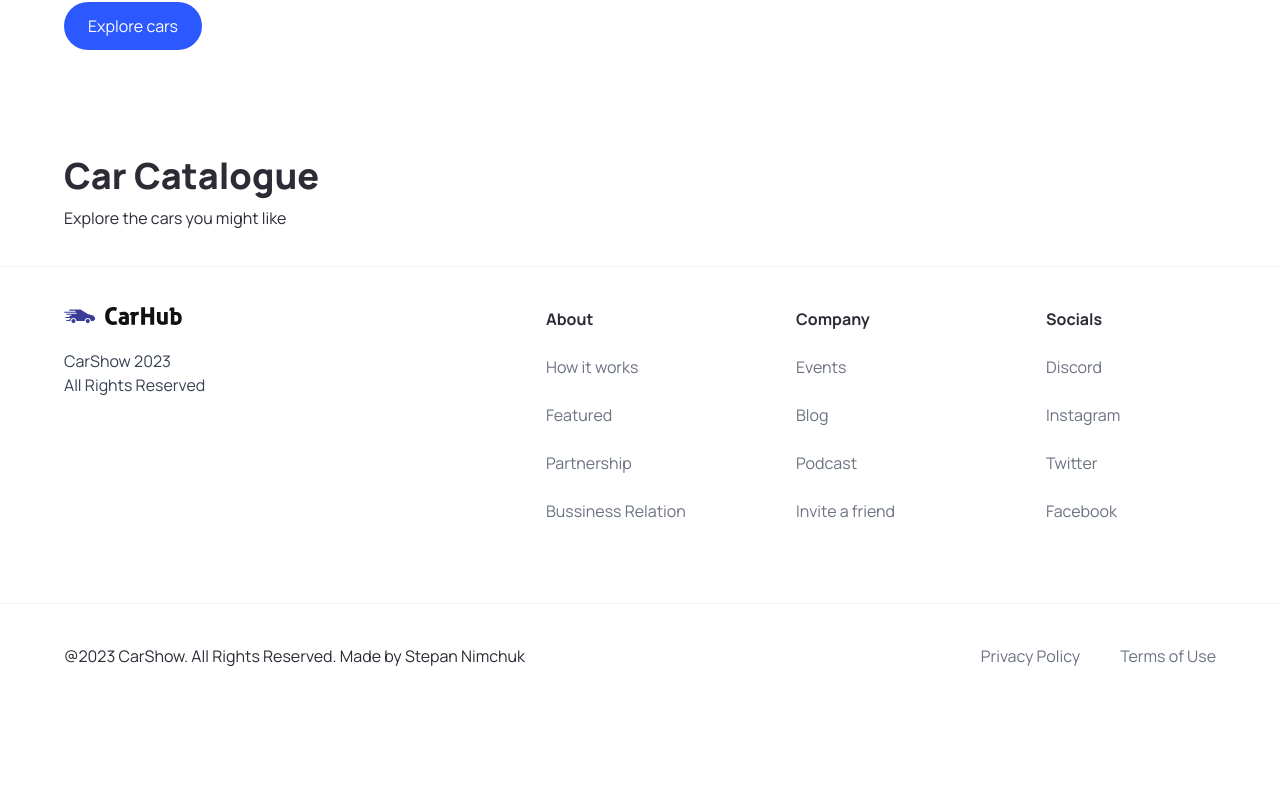
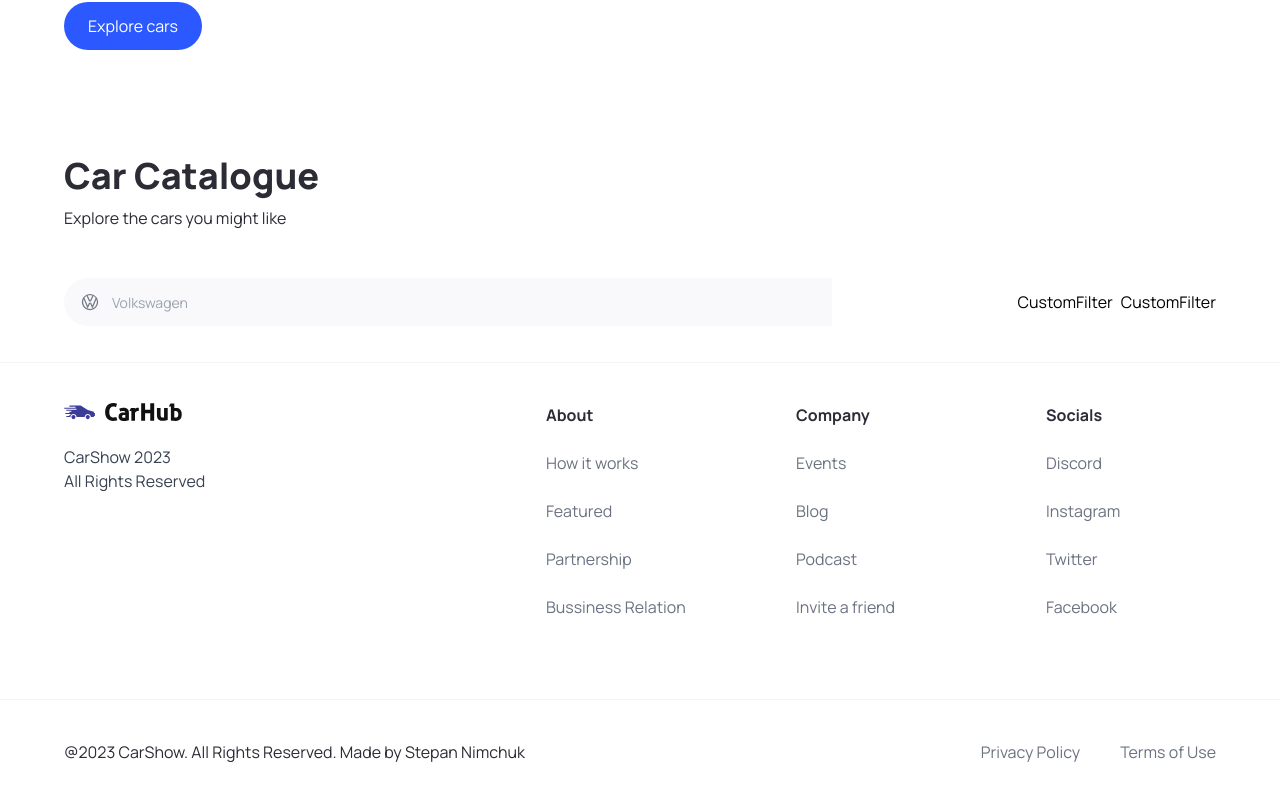
Before and after one commit to Stepan72/ShowCar, a Next.js app: page / in a window 1280 px wide. Shown: the part 708-1508 px from the top of the page. Before the commit the page ends 1416 px from the top, so only its background shows below. Built offline with nearby package versions, Linux system fonts and the light colour scheme.

Commit message:
started Combobox component

```diff
--- a/app/page.tsx
+++ b/app/page.tsx
@@ -1,4 +1,4 @@
-import { Hero } from "@/components";
+import { Hero, CustomFilter, SearchBar } from "@/components";
 import Image from "next/image";
 
 export default function Home() {
@@ -10,6 +10,13 @@
           <h1 className="text-4xl font-extrabold">Car Catalogue</h1>
           <p>Explore the cars you might like</p>
         </div>
+        <div className="home__filters">
+          <SearchBar />
+          <div className="home__filter-container">
+            <CustomFilter title="fuel" />
+            <CustomFilter title="year" />
+          </div>
+        </div>
       </div>
     </main>
   );
--- /dev/null
+++ b/components/CustomFilter.tsx
@@ -0,0 +1,7 @@
+import React from "react";
+
+function CustomFilter() {
+  return <div>CustomFilter</div>;
+}
+
+export default CustomFilter;
--- /dev/null
+++ b/components/SearchBar.tsx
@@ -0,0 +1,22 @@
+"use client";
+import { SearchManufacturer } from ".";
+import { useState } from "react";
+
+function SearchBar() {
+  const [manufacturer, setManufacturer] = useState("");
+
+  function handleSearch() {}
+
+  return (
+    <form className="searchbar" onSubmit={handleSearch}>
+      <div className="searchbar__item">
+        <SearchManufacturer
+          manufacturer={manufacturer}
+          setManufacturer={setManufacturer}
+        />
+      </div>
+    </form>
+  );
+}
+
+export default SearchBar;
--- /dev/null
+++ b/components/SearchManufacturer.tsx
@@ -0,0 +1,45 @@
+"use client";
+import { SearchManufacturerProps } from "@/types";
+import { Combobox, Transition } from "@headlessui/react";
+import Image from "next/image";
+import { ChangeEvent, useState } from "react";
+
+function SearchManufacturer({
+  manufacturer,
+  setManufacturer,
+}: SearchManufacturerProps) {
+  const [query, setQuery] = useState("");
+
+  function onChangeHandler(e: ChangeEvent<HTMLInputElement>) {
+    setQuery(e.target.value);
+  }
+
+  return (
+    <div className="search-manufacturer">
+      <Combobox>
+        <div className="relative w-full">
+          <Combobox.Button className="absolute top-[14px]">
+            <Image
+              src="/assets/car-logo.svg"
+              width={20}
+              height={20}
+              className="ml-4"
+              alt="car-logo"
+            />
+          </Combobox.Button>
+          <Combobox.Input
+            className="search-manufacturer__input"
+            placeholder="Volkswagen"
+            displayValue={(manufacturer: string) => manufacturer}
+            // onChange={onChangeHandler}
+            onChange={onChangeHandler}
+          />
+        </div>
+      </Combobox>
+    </div>
+  );
+}
+
+export default SearchManufacturer;
+
+/// 1:02:42
--- a/components/index.ts
+++ b/components/index.ts
@@ -2,5 +2,16 @@
 import CustomButton from "./CustomButton";
 import Navbar from "./Navbar";
 import Footer from "./Footer";
+import CustomFilter from "./CustomFilter";
+import SearchBar from "./SearchBar";
+import SearchManufacturer from "./SearchManufacturer";
 
-export { Hero, CustomButton, Navbar, Footer };
+export {
+  Hero,
+  CustomButton,
+  SearchBar,
+  CustomFilter,
+  Navbar,
+  Footer,
+  SearchManufacturer,
+};
--- a/package.json
+++ b/package.json
@@ -9,6 +9,7 @@
     "lint": "next lint"
   },
   "dependencies": {
+    "@headlessui/react": "^1.7.15",
     "@types/node": "20.4.5",
     "@types/react": "18.2.16",
     "@types/react-dom": "18.2.7",
--- a/types/index.ts
+++ b/types/index.ts
@@ -6,3 +6,8 @@
   handleClick?: MouseEventHandler<HTMLButtonElement>;
   btnType?: "button" | "submit" | "reset";
 }
+
+export interface SearchManufacturerProps {
+  manufacturer: string;
+  setManufacturer: (manufacturer: string) => void;
+}
```
Also changed, not shown: 1 other file (tests, documents, lock files or other folders).
